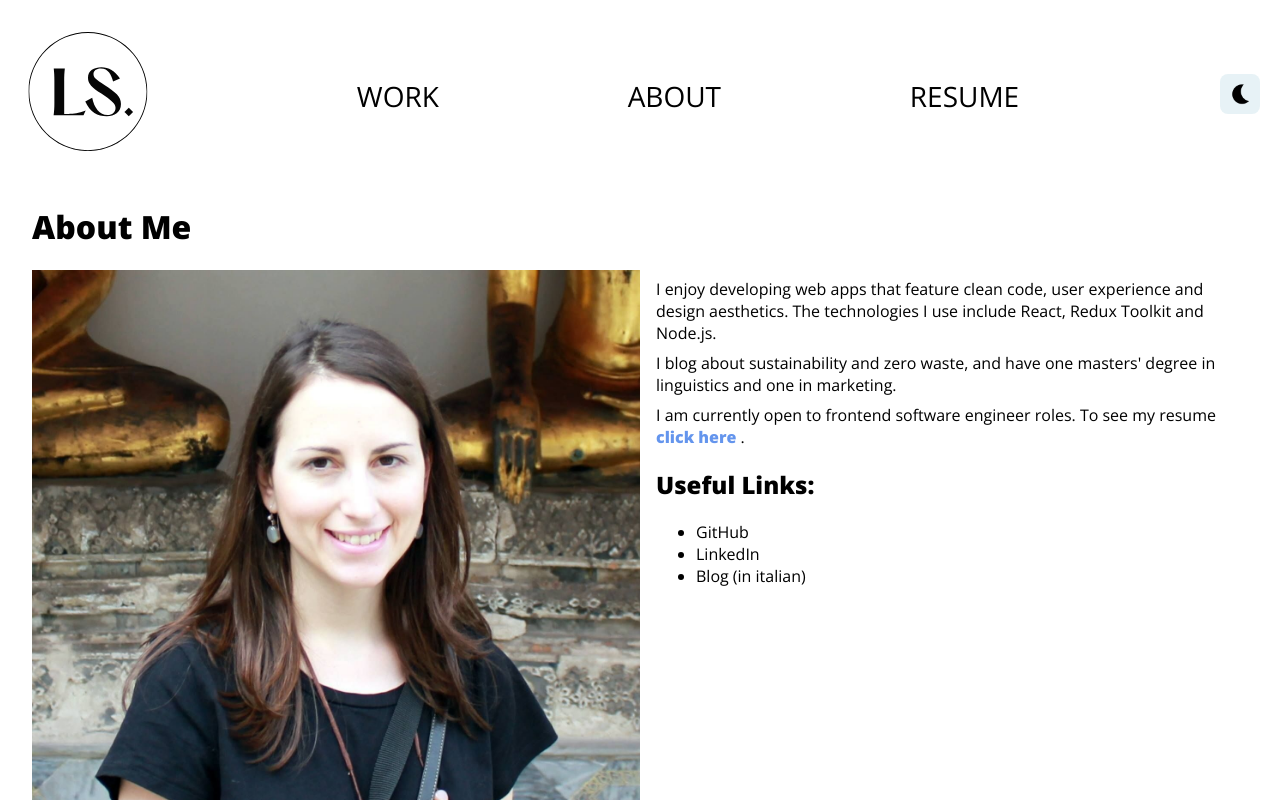
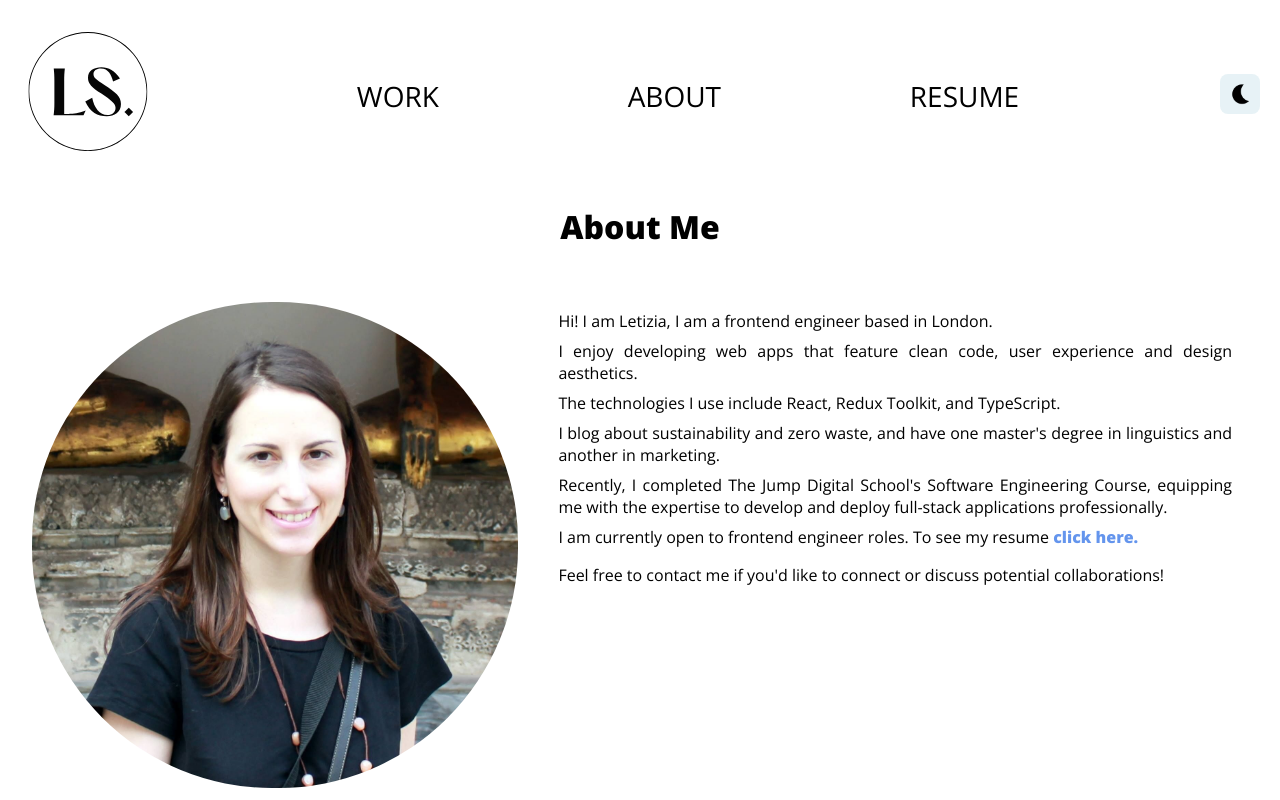
Before and after one commit to letizia-sorrentino/my-portfolio, a React (Create React App) app: page / in a window 1280 px wide. Both pictures are taken after a click on the button "ABOUT". Shown: the top 800 px of the page. Built offline with nearby package versions, Linux system fonts and the light colour scheme.

Commit message:
added buttons on hover

```diff
--- a/src/components/Footer.jsx
+++ b/src/components/Footer.jsx
@@ -13,7 +13,11 @@ const Footer = () => {
 
   return (
     <>
-      <div className="footerContainer">
+      <div
+        className={`footerContainer ${
+          isDarkTheme ? "darkTheme" : "lightTheme"
+        }`}
+      >
         <h3 className="footerTitle">Connect with Me</h3>
         <div className="iconsContainer">
           <figure>
@@ -27,7 +31,13 @@ const Footer = () => {
                 src={isDarkTheme ? whiteLinkedin : blackLinkedin}
                 alt="linkedIn"
               />
-              <figcaption>LinkedIn</figcaption>
+              <figcaption
+                className={`caption ${
+                  isDarkTheme ? "darkTheme" : "lightTheme"
+                }`}
+              >
+                LinkedIn
+              </figcaption>
             </a>
           </figure>
           <figure>
@@ -41,7 +51,13 @@ const Footer = () => {
                 src={isDarkTheme ? whiteGitHubIcon : blackGitHubIcon}
                 alt="gitHub"
               />
-              <figcaption>GitHub</figcaption>
+              <figcaption
+                className={`caption ${
+                  isDarkTheme ? "darkTheme" : "lightTheme"
+                }`}
+              >
+                GitHub
+              </figcaption>
             </a>
           </figure>
           <figure>
@@ -55,7 +71,13 @@ const Footer = () => {
                 src={isDarkTheme ? whiteWordpress : blackWordpress}
                 alt="wordpress"
               />
-              <figcaption>My Blog</figcaption>
+              <figcaption
+                className={`caption ${
+                  isDarkTheme ? "darkTheme" : "lightTheme"
+                }`}
+              >
+                My Blog
+              </figcaption>
             </a>
           </figure>
         </div>
--- a/src/index.css
+++ b/src/index.css
@@ -3,6 +3,7 @@ body {
   font-family: 'Open Sans', sans-serif;
   -webkit-font-smoothing: antialiased;
   -moz-osx-font-smoothing: grayscale;
+
 }
 
 code {
--- a/src/pages/About.jsx
+++ b/src/pages/About.jsx
@@ -11,63 +11,46 @@ const About = () => {
         <img className="profilePicture" src={profilePicture} alt="profile" />
         <div className="personalInfo">
           <p className="bio">
-            I enjoy developing web apps that feature clean code, user experience
-            and design aesthetics. The technologies I use include React, Redux
-            Toolkit and Node.js.
+            Hi! I am Letizia, I am a frontend engineer based in London.
           </p>
           <p className="bio">
-            I blog about sustainability and zero waste, and have one masters'
-            degree in linguistics and one in marketing.
+            I enjoy developing web apps that feature clean code, user experience
+            and design aesthetics.
+          </p>
+          <p className="bio">
+            The technologies I use include React, Redux Toolkit, and TypeScript.
+          </p>
+          <p className="bio">
+            I blog about sustainability and zero waste, and have one master's
+            degree in linguistics and another in marketing.
           </p>
 
           <p className="bio">
             {" "}
-            I am currently open to frontend software engineer roles. To see my
-            resume{" "}
+            Recently, I completed The Jump Digital School's Software Engineering
+            Course, equipping me with the expertise to develop and deploy
+            full-stack applications professionally.
+          </p>
+          <p className="bio">
+            {" "}
+            I am currently open to frontend engineer roles. To see my resume{" "}
             <a
               className="link"
               href="https://drive.google.com/file/d/1e0pcli3gKP07KpWEVNSdtSr4ajhBIvqx/view?usp=share_link"
               target="_blank"
               rel="noopener noreferrer"
             >
-              click here
+              click here.
             </a>{" "}
-            .{" "}
           </p>
-          <h2 className="secondaryTitle">Useful Links:</h2>
-          <ul>
-            <li>
-              <a
-                href="https://github.com/letizia-sorrentino"
-                target="_blank"
-                rel="noopener noreferrer"
-              >
-                GitHub
-              </a>
-            </li>
-            <li>
-              <a
-                href="https://www.linkedin.com/in/letiziasorrentino/"
-                target="_blank"
-                rel="noopener noreferrer"
-              >
-                LinkedIn
-              </a>
-            </li>
-            <li>
-              <a
-                href=" https://bambooandgreen.com/"
-                target="_blank"
-                rel="noopener noreferrer"
-              >
-                Blog (in italian)
-              </a>
-            </li>
-          </ul>
+          <p>
+            Feel free to contact me if you'd like to connect or discuss
+            potential collaborations!
+          </p>
         </div>
       </div>
 
-      <h2>Tech Stack</h2>
+      <h2 className="techStackTitle">Tech Stack</h2>
       <TechStack />
     </div>
   );
--- a/src/pages/Work.jsx
+++ b/src/pages/Work.jsx
@@ -7,7 +7,7 @@ const Work = () => {
       <section className="intro">
         <div className="introduction">Hi there, I'm Letizia &#128075;</div>
         <div className="introduction">
-          I am a frontend engineer specialising in React, Redux Toolkit and
+          I am a frontend engineer specialising in React, Redux Toolkit, and
           TypeScript.
         </div>
         <div className="info">
@@ -21,7 +21,7 @@ const Work = () => {
           >
             LinkedIn
           </a>{" "}
-          or take a look at some examples of my work below:{" "}
+          or take a look at some examples of my work below.{" "}
         </div>
       </section>
       <section className="selectedWork">
--- a/src/styles/About.css
+++ b/src/styles/About.css
@@ -1,3 +1,7 @@
+.pageTitle {
+    text-align: center;
+}
+
 .bioContainer {
     display: flex;
     flex-direction: column;
@@ -6,13 +10,15 @@
 }
 
 .profilePicture {
-    width: 80%;
-    height: 80%;
+    width: 70%;
+    height: 70%;
     margin-bottom: 1rem;
+    border-radius: 15rem;
 }
 
 .bio {
     margin: 0.5rem 0;
+    text-align: justify;
 }
 
 a {
@@ -23,6 +29,10 @@ a {
 a:hover {
     color: rgb(68, 131, 243);
 
+}
+
+.techStackTitle {
+    text-align: center;
 }
 
 .techStackContainer {
@@ -64,12 +74,20 @@ a:hover {
     .bioContainer {
         flex-direction: row;
         align-items: start;
-        gap: 1rem;
+        gap: 1.5rem;
+        padding: 2rem 0;
     }
 
     .profilePicture {
-        width: 50%;
-        height: 50%;
+        width: 40%;
+        height: 40%;
+        align-self: center;
 
     }
+
+    .personalInfo {
+        padding: 0 1rem;
+
+    }
+
 }
--- a/src/styles/App.css
+++ b/src/styles/App.css
@@ -29,7 +29,9 @@
 
 .App-footer {
   position: sticky;
-  height: 10rem;
+  height: 12rem;
+  border-top: 1px solid rgb(226, 232, 240);
+
 }
 
 button {
--- a/src/styles/Footer.css
+++ b/src/styles/Footer.css
@@ -1,7 +1,3 @@
-.footerContainer {
-    border-top: 1px solid rgb(226, 232, 240);
-}
-
 .footerTitle {
     margin-top: 2rem;
     text-align: center;
--- a/src/styles/Work.css
+++ b/src/styles/Work.css
@@ -25,15 +25,40 @@
 
 }
 
+.projectLinks {
+    display: flex;
+    align-items: center;
+    justify-content: center;
+
+}
+
 .projectCardImage {
     width: 85vw;
     height: auto;
+    position: relative;
 
 }
 
-a {
-    cursor: pointer;
+.projectHover {
+    display: none;
+    border-radius: 1rem;
+    padding: 1rem;
+    position: absolute;
+    background-color: rgb(255, 255, 255);
+    box-shadow: 5px 5px 15px 5px rgb(164, 164, 164);
 }
+
+.projectCardImage:hover+.projectHover {
+    display: block;
+}
+
+.gitHubIcon,
+.linkIcon {
+    height: 3rem;
+    width: 3rem;
+
+}
+
 
 .projectCardInfo {
     display: grid;
@@ -49,12 +74,6 @@ a {
     margin-bottom: 0;
 }
 
-
-.gitHubIcon {
-    height: 1.5rem;
-    width: 1.5rem;
-}
-
 .tech {
     color: #808080;
     font-size: 1.125rem;
@@ -62,29 +81,6 @@ a {
     margin-bottom: 0;
 
 }
-
-.buttonContainer {
-    display: flex;
-    justify-content: space-around;
-    padding-bottom: 1rem;
-
-}
-
-.whiteButton {
-    background-color: white;
-    color: black;
-    border-radius: 0.5rem;
-    padding: 0.5rem;
-}
-
-.blackButton {
-    background-color: black;
-    color: white;
-    border-radius: 0.5rem;
-    padding: 0.5rem;
-}
-
-
 
 /* Media Queries */
 
```
Also changed, not shown: src/components/Projects.jsx (+167 -125 lines).
